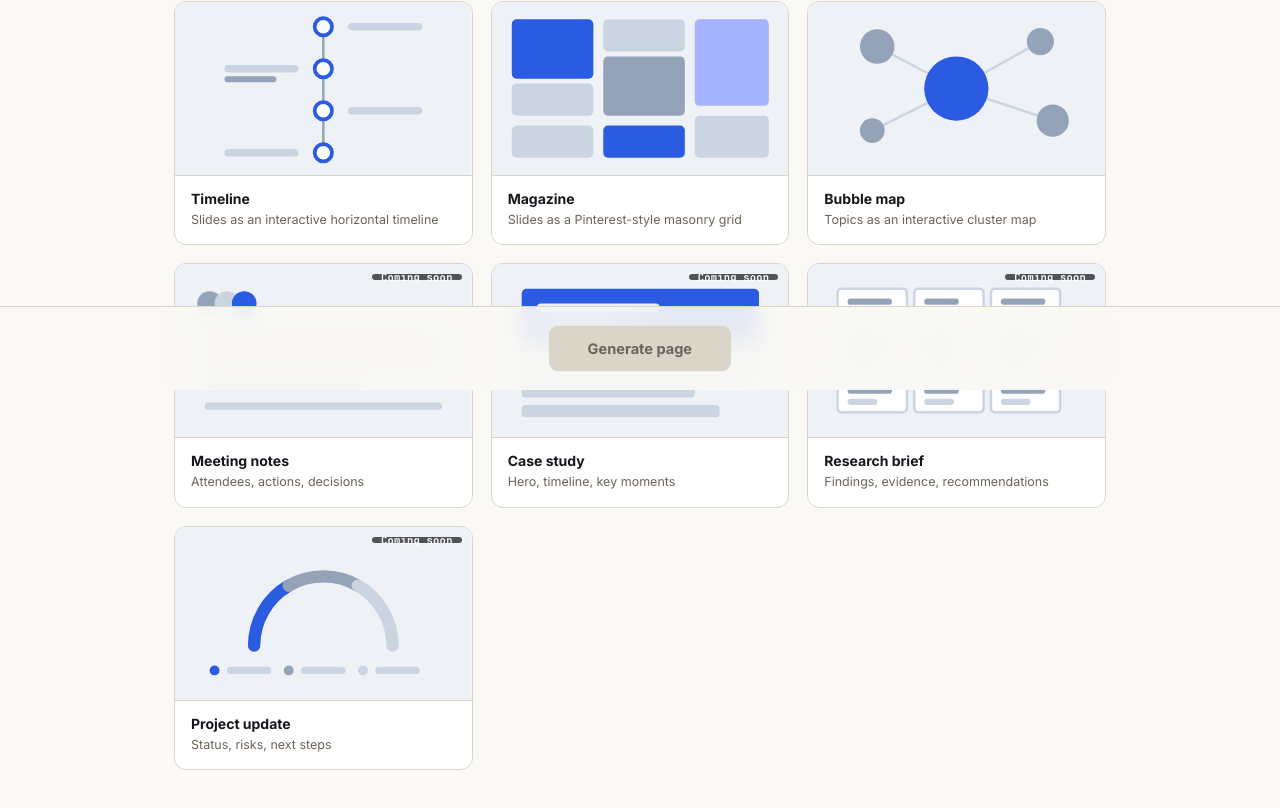
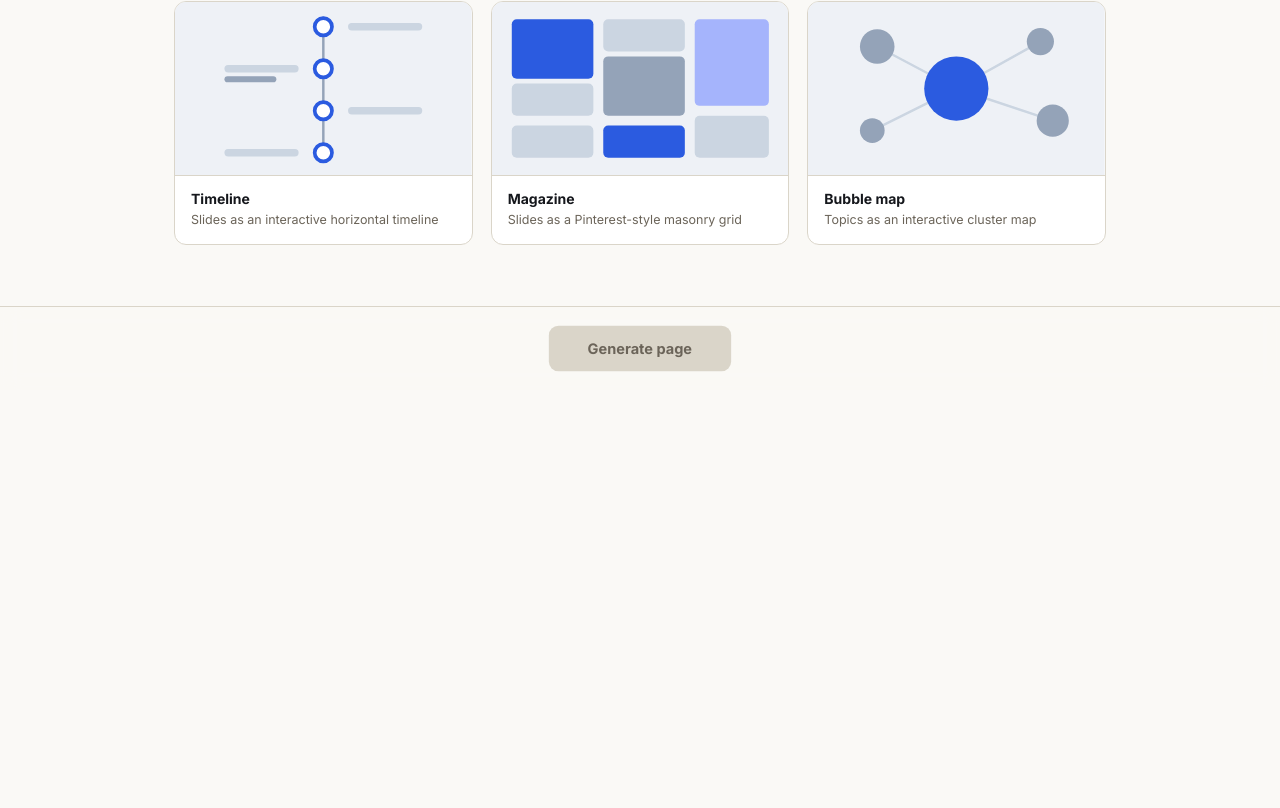
Before and after one commit to lyvnrin/html-as-format, a React (Vite) app in the folder frontend/: page / in a window 1280 px wide. Shown: the part 410-1218 px from the top of the page. After the commit the page ends 800 px from the top, so only its background shows below. Built offline with nearby package versions, Linux system fonts and the light colour scheme.

Commit message:
fix: drop coming-soon cover formats, keep timeline/magazine/bubble-map

```diff
--- a/frontend/src/covers/CaseStudyCover.jsx
+++ /dev/null
@@ -1,13 +0,0 @@
-export default function CaseStudyCover() {
-  return (
-    <svg viewBox="0 0 240 140" className="cover-svg" aria-hidden="true">
-      <rect width="240" height="140" fill="#eef1f6" />
-      <rect x="24" y="20" width="192" height="44" rx="4" fill="#2b5be0" />
-      <rect x="36" y="32" width="100" height="7" rx="3.5" fill="#ffffff" opacity="0.9" />
-      <rect x="36" y="46" width="70" height="6" rx="3" fill="#ffffff" opacity="0.6" />
-      <rect x="24" y="78" width="192" height="14" rx="3" fill="#cbd5e1" />
-      <rect x="24" y="98" width="140" height="10" rx="3" fill="#cbd5e1" />
-      <rect x="24" y="114" width="160" height="10" rx="3" fill="#cbd5e1" />
-    </svg>
-  )
-}
--- a/frontend/src/covers/MeetingNotesCover.jsx
+++ /dev/null
@@ -1,21 +0,0 @@
-export default function MeetingNotesCover() {
-  return (
-    <svg viewBox="0 0 240 140" className="cover-svg" aria-hidden="true">
-      <rect width="240" height="140" fill="#eef1f6" />
-      <circle cx="28" cy="32" r="10" fill="#94a3b8" />
-      <circle cx="42" cy="32" r="10" fill="#cbd5e1" />
-      <circle cx="56" cy="32" r="10" fill="#2b5be0" />
-      {[58, 76, 94, 112].map((y, i) => (
-        <rect
-          key={y}
-          x="24"
-          y={y}
-          width={i === 2 ? 130 : 192}
-          height="6"
-          rx="3"
-          fill="#cbd5e1"
-        />
-      ))}
-    </svg>
-  )
-}
--- a/frontend/src/covers/ProjectUpdateCover.jsx
+++ /dev/null
@@ -1,17 +0,0 @@
-export default function ProjectUpdateCover() {
-  return (
-    <svg viewBox="0 0 240 140" className="cover-svg" aria-hidden="true">
-      <rect width="240" height="140" fill="#eef1f6" />
-      <path d="M64,96 A56,56 0 0,1 92,47.5" fill="none" stroke="#2b5be0" strokeWidth="10" strokeLinecap="round" />
-      <path d="M92,47.5 A56,56 0 0,1 148,47.5" fill="none" stroke="#94a3b8" strokeWidth="10" strokeLinecap="round" />
-      <path d="M148,47.5 A56,56 0 0,1 176,96" fill="none" stroke="#cbd5e1" strokeWidth="10" strokeLinecap="round" />
-
-      <circle cx="32" cy="116" r="4" fill="#2b5be0" />
-      <rect x="42" y="113" width="36" height="6" rx="3" fill="#cbd5e1" />
-      <circle cx="92" cy="116" r="4" fill="#94a3b8" />
-      <rect x="102" y="113" width="36" height="6" rx="3" fill="#cbd5e1" />
-      <circle cx="152" cy="116" r="4" fill="#cbd5e1" />
-      <rect x="162" y="113" width="36" height="6" rx="3" fill="#cbd5e1" />
-    </svg>
-  )
-}
--- a/frontend/src/covers/ResearchBriefCover.jsx
+++ /dev/null
@@ -1,19 +0,0 @@
-export default function ResearchBriefCover() {
-  const blocks = [
-    [24, 20], [86, 20], [148, 20],
-    [24, 56], [86, 56], [148, 56],
-    [24, 92], [86, 92], [148, 92],
-  ]
-  return (
-    <svg viewBox="0 0 240 140" className="cover-svg" aria-hidden="true">
-      <rect width="240" height="140" fill="#eef1f6" />
-      {blocks.map(([x, y], i) => (
-        <g key={`${x}-${y}`}>
-          <rect x={x} y={y} width="56" height="28" rx="3" fill="#ffffff" stroke="#cbd5e1" strokeWidth="2" />
-          <rect x={x + 8} y={y + 8} width={i % 3 === 1 ? 28 : 36} height="5" rx="2.5" fill="#94a3b8" />
-          <rect x={x + 8} y={y + 17} width="24" height="5" rx="2.5" fill="#cbd5e1" />
-        </g>
-      ))}
-    </svg>
-  )
-}
--- a/frontend/src/formats.js
+++ b/frontend/src/formats.js
@@ -1,9 +1,5 @@
 import TimelineCover from './covers/TimelineCover'
-import MeetingNotesCover from './covers/MeetingNotesCover'
-import CaseStudyCover from './covers/CaseStudyCover'
 import BubbleMapCover from './covers/BubbleMapCover'
-import ResearchBriefCover from './covers/ResearchBriefCover'
-import ProjectUpdateCover from './covers/ProjectUpdateCover'
 import MagazineCover from './covers/MagazineCover'
 
 export const formats = [
@@ -28,32 +24,4 @@ export const formats = [
     active: true,
     Cover: BubbleMapCover,
   },
-  {
-    id: 'meeting-notes',
-    label: 'Meeting notes',
-    description: 'Attendees, actions, decisions',
-    active: false,
-    Cover: MeetingNotesCover,
-  },
-  {
-    id: 'case-study',
-    label: 'Case study',
-    description: 'Hero, timeline, key moments',
-    active: false,
-    Cover: CaseStudyCover,
-  },
-  {
-    id: 'research-brief',
-    label: 'Research brief',
-    description: 'Findings, evidence, recommendations',
-    active: false,
-    Cover: ResearchBriefCover,
-  },
-  {
-    id: 'project-update',
-    label: 'Project update',
-    description: 'Status, risks, next steps',
-    active: false,
-    Cover: ProjectUpdateCover,
-  },
 ]
```
